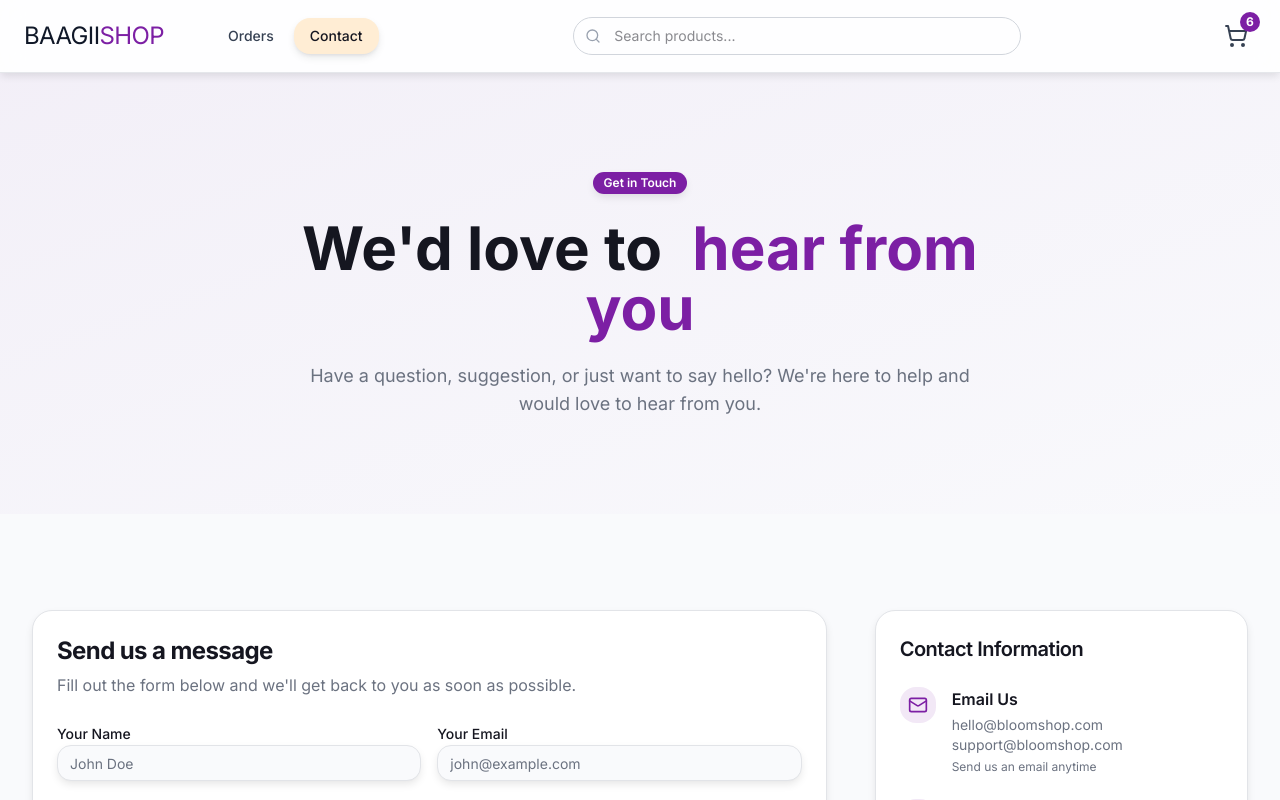
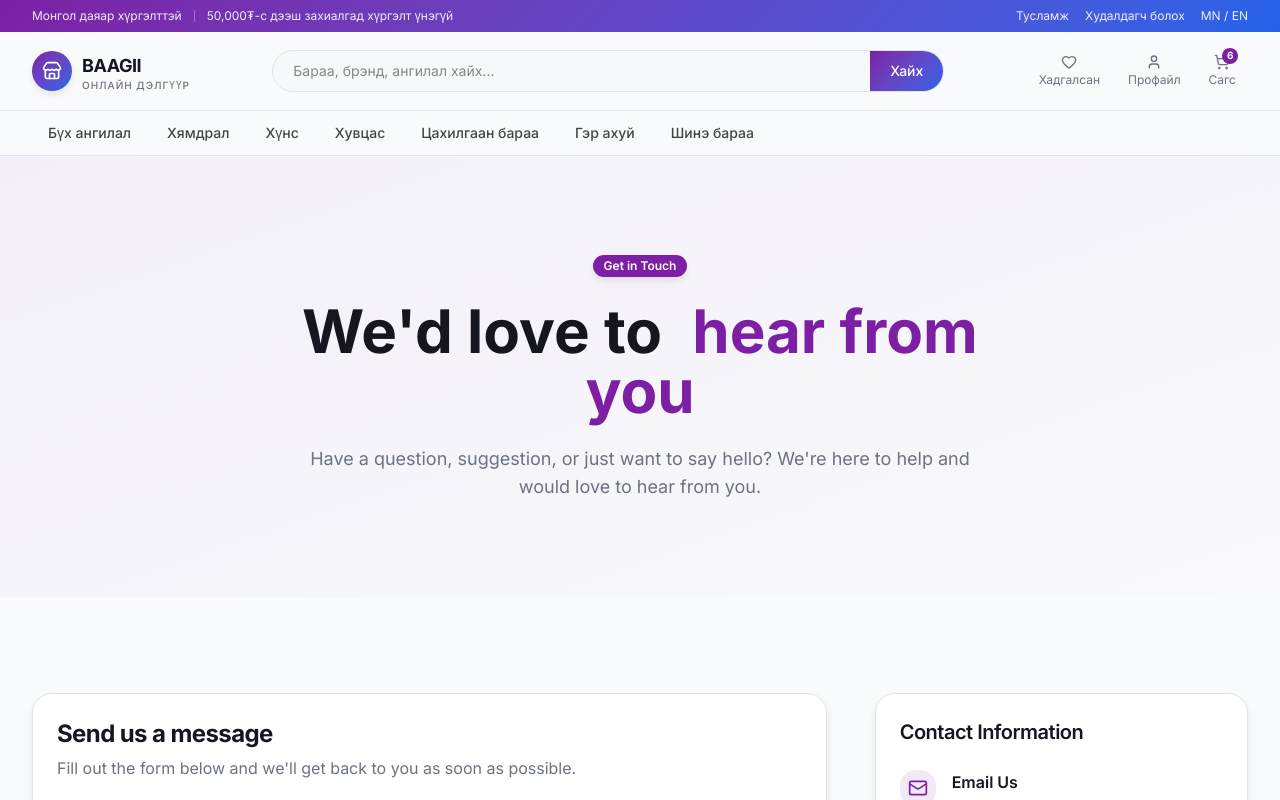
Before and after one commit to Aagii06/baagii-shop, a Next.js app in the folder web/: page /contact in a window 1280 px wide. Shown: the top 800 px of the page. Built offline with nearby package versions, Linux system fonts and the light colour scheme.

Commit message:
Update Header.tsx

```diff
--- a/web/src/components/layout/Header.tsx
+++ b/web/src/components/layout/Header.tsx
@@ -1,214 +1,295 @@
 "use client";
 
+import { Button } from "@/components/ui/button";
+import { categories } from "@/lib/categories";
 import { useAppSelector } from "@/store/hooks";
-import { Menu, Search, ShoppingCart, X } from "lucide-react";
+import {
+  Heart,
+  Menu,
+  Search,
+  ShoppingCart,
+  Store,
+  User,
+  X,
+} from "lucide-react";
 import Link from "next/link";
+import { useRouter, useSearchParams } from "next/navigation";
 import { usePathname } from "next/navigation";
 import { useCallback, useEffect, useState } from "react";
-import { Button } from "../ui/button";
+
+const categoryTabs = [
+  { label: "Бүх ангилал", href: "/search" },
+  { label: "Хямдрал", href: "/search?sale=1" },
+  { label: "Хүнс", href: "/search?category=huns" },
+  { label: "Хувцас", href: "/search?category=huvtsas" },
+  { label: "Цахилгаан бараа", href: "/search?category=tsahilgaan-baraa" },
+  { label: "Гэр ахуй", href: "/search?category=ger-akhui" },
+  { label: "Шинэ бараа", href: "/search?sort=new" },
+];
 
 export default function Header() {
   const cart = useAppSelector((state) => state.cart);
   const cartCount =
     cart?.reduce((total, item) => total + item.quantity, 0) || 0;
   const [isMobileOpen, setIsMobileOpen] = useState(false);
-  const [isScrolled, setIsScrolled] = useState(false);
   const [searchQuery, setSearchQuery] = useState("");
-  const [isSearchOpen, setIsSearchOpen] = useState(false);
+  const [isMobileSearchOpen, setIsMobileSearchOpen] = useState(false);
   const pathname = usePathname();
-
-  useEffect(() => {
-    const handleScroll = () => {
-      setIsScrolled(window.scrollY > 10);
-    };
-
-    window.addEventListener("scroll", handleScroll);
-    return () => window.removeEventListener("scroll", handleScroll);
-  }, []);
+  const searchParams = useSearchParams();
+  const router = useRouter();
 
   useEffect(() => {
     setIsMobileOpen(false);
+    setIsMobileSearchOpen(false);
   }, [pathname]);
 
   const toggleMobileMenu = useCallback(() => {
     setIsMobileOpen((prev) => !prev);
   }, []);
 
-  const closeMobileMenu = useCallback(() => {
-    setIsMobileOpen(false);
-  }, []);
+  const handleSearchSubmit = (e: React.FormEvent) => {
+    e.preventDefault();
+    router.push(
+      searchQuery ? `/search?q=${encodeURIComponent(searchQuery)}` : "/search"
+    );
+  };
 
-  const isActivePath = (path: string) => pathname === path;
+  const activeCategory = searchParams.get("category");
+  const activeSale = searchParams.get("sale");
+  const activeSort = searchParams.get("sort");
 
-  const navItems = [
-    { href: "/orders", label: "Orders" },
-    { href: "/contact", label: "Contact" },
-  ];
+  const isTabActive = (href: string) => {
+    if (pathname !== "/search") return false;
+    if (href === "/search") return !activeCategory && !activeSale && !activeSort;
+    if (href.includes("sale=1")) return activeSale === "1";
+    if (href.includes("sort=new")) return activeSort === "new";
+    const cat = href.split("category=")[1];
+    return cat ? activeCategory === cat : false;
+  };
 
   return (
-    <header
-      className={`sticky top-0 z-50 transition-all duration-300 ${
-        isScrolled
-          ? "bg-white/95 backdrop-blur-xl border-b border-gray-200 shadow-lg"
-          : "bg-white/80 backdrop-blur-md border-b border-gray-200 shadow-sm"
-      }`}
-    >
-      <div className="container mx-auto px-4 sm:px-6 py-4">
-        <div className="flex items-center justify-between">
-          <div className="flex items-center space-x-8 lg:space-x-12">
-            <Link
-              className="text-2xl tracking-tight text-gray-900 hover:text-gray-700 transition-colors"
-              href="/"
-              aria-label="BloomShop Home"
+    <header className="sticky top-0 z-50 bg-background/95 backdrop-blur-md border-b border-border">
+      <div className="hidden lg:block brand-gradient text-white/90 text-xs">
+        <div className="container mx-auto px-4 sm:px-6 lg:px-8 py-2 flex items-center justify-between">
+          <div className="flex items-center gap-3">
+            <span>Монгол даяар хүргэлттэй</span>
+            <span className="w-px h-3 bg-white/30" />
+            <span>50,000₮-с дээш захиалгад хүргэлт үнэгүй</span>
+          </div>
+          <div className="flex items-center gap-4">
+            <Link href="/contact" className="hover:text-white transition-colors">
+              Тусламж
+            </Link>
+            <Link href="/contact" className="hover:text-white transition-colors">
+              Худалдагч болох
+            </Link>
+            <span>MN / EN</span>
+          </div>
+        </div>
+      </div>
+
+      <div className="container mx-auto px-4 sm:px-6 lg:px-8 py-3 lg:py-4">
+        <div className="flex items-center gap-3 lg:gap-6">
+          <button
+            onClick={toggleMobileMenu}
+            className="lg:hidden p-2 -ml-2 rounded-full hover:bg-muted transition-colors shrink-0"
+            aria-label="Цэс нээх"
+            aria-expanded={isMobileOpen}
+          >
+            {isMobileOpen ? (
+              <X className="h-5 w-5 text-foreground" />
+            ) : (
+              <Menu className="h-5 w-5 text-foreground" />
+            )}
+          </button>
+
+          <Link
+            href="/"
+            aria-label="BAAGII SHOP Нүүр"
+            className="flex items-center gap-2.5 shrink-0"
+          >
+            <span className="brand-gradient flex h-9 w-9 sm:h-10 sm:w-10 items-center justify-center rounded-xl text-white shadow-sm">
+              <Store className="h-5 w-5" />
+            </span>
+            <span className="hidden sm:flex flex-col leading-none">
+              <span className="text-lg font-bold tracking-tight text-foreground">
+                BAAGII
+              </span>
+              <span className="text-[10px] font-medium tracking-widest text-muted-foreground">
+                ОНЛАЙН ДЭЛГҮҮР
+              </span>
+            </span>
+          </Link>
+
+          <form
+            onSubmit={handleSearchSubmit}
+            className="hidden md:flex flex-1 max-w-2xl mx-auto"
+          >
+            <div className="flex w-full rounded-full border border-border bg-muted/40 focus-within:ring-2 focus-within:ring-primary/40 transition-shadow overflow-hidden">
+              <input
+                type="search"
+                placeholder="Бараа, брэнд, ангилал хайх..."
+                value={searchQuery}
+                onChange={(e) => setSearchQuery(e.target.value)}
+                className="w-full bg-transparent pl-5 pr-2 py-2.5 text-sm focus:outline-none"
+                aria-label="Бараа хайх"
+              />
+              <button
+                type="submit"
+                className="brand-gradient text-white text-sm font-medium px-5 shrink-0 hover:opacity-90 transition-opacity"
+              >
+                Хайх
+              </button>
+            </div>
+          </form>
+
+          <button
+            onClick={() => setIsMobileSearchOpen((prev) => !prev)}
+            className="md:hidden ml-auto p-2 rounded-full hover:bg-muted transition-colors"
+            aria-label="Хайх"
+          >
+            <Search className="h-5 w-5 text-foreground" />
+          </button>
+
+          <div className="hidden md:flex items-center gap-1 shrink-0">
+            <Button
+              variant="ghost"
+              asChild
+              className="flex-col h-auto gap-0.5 px-3 py-1.5 text-xs font-normal text-muted-foreground hover:text-foreground"
             >
-              BAAGII<span className="text-primary">SHOP</span>
-            </Link>
-
-            <nav
-              className="hidden md:flex items-center space-x-1"
-              role="navigation"
-              aria-label="Main navigation"
+              <Link href="/orders">
+                <Heart className="h-5 w-5" />
+                Хадгалсан
+              </Link>
+            </Button>
+            <Button
+              variant="ghost"
+              asChild
+              className="flex-col h-auto gap-0.5 px-3 py-1.5 text-xs font-normal text-muted-foreground hover:text-foreground"
             >
-              {navItems.map(({ href, label }) => (
-                <Link
-                  key={href}
-                  href={href}
-                  className={`relative py-2 px-4 rounded-lg text-sm font-medium transition-all duration-200 ${
-                    isActivePath(href)
-                      ? "bg-orange-100 shadow-md"
-                      : "text-gray-700 hover:bg-gray-100 hover:text-gray-900"
-                  }`}
-                  aria-current={isActivePath(href) ? "page" : undefined}
-                >
-                  {label}
-                </Link>
-              ))}
-            </nav>
+              <Link href="/orders">
+                <User className="h-5 w-5" />
+                Профайл
+              </Link>
+            </Button>
+            <Button
+              variant="ghost"
+              asChild
+              className="relative flex-col h-auto gap-0.5 px-3 py-1.5 text-xs font-normal text-muted-foreground hover:text-foreground"
+            >
+              <Link href="/cart">
+                <span className="relative">
+                  <ShoppingCart className="h-5 w-5" />
+                  {cartCount > 0 && (
+                    <span className="absolute -top-1.5 -right-2 bg-primary text-primary-foreground text-[10px] font-bold rounded-full min-w-[16px] h-4 flex items-center justify-center px-1">
+                      {cartCount > 99 ? "99+" : cartCount}
+                    </span>
+                  )}
+                </span>
+                Сагс
+              </Link>
+            </Button>
           </div>
 
-          <div className="hidden lg:flex flex-1 max-w-md mx-8">
-            <form className="relative w-full">
+          <Link
+            href="/cart"
+            className="relative md:hidden p-2 rounded-full hover:bg-muted transition-colors"
+            aria-label={`Сагс, ${cartCount} бараа`}
+          >
+            <ShoppingCart className="h-5 w-5 text-foreground" />
+            {cartCount > 0 && (
+              <span className="absolute -top-0.5 -right-0.5 bg-primary text-primary-foreground text-[10px] font-bold rounded-full min-w-[16px] h-4 flex items-center justify-center px-1">
+                {cartCount > 99 ? "99+" : cartCount}
+              </span>
+            )}
+          </Link>
+        </div>
+
+        {isMobileSearchOpen && (
+          <form
+            onSubmit={handleSearchSubmit}
+            className="md:hidden mt-3 animate-in slide-in-from-top duration-200"
+          >
+            <div className="flex w-full rounded-full border border-border bg-muted/40 overflow-hidden">
               <input
                 type="search"
-                placeholder="Search products..."
+                placeholder="Бараа хайх..."
                 value={searchQuery}
                 onChange={(e) => setSearchQuery(e.target.value)}
-                className="w-full pl-10 pr-4 py-2 text-sm border border-gray-300 rounded-full focus:outline-none focus:ring-2 focus:ring-gray-900 focus:border-transparent transition-all"
-                aria-label="Search products"
+                className="w-full bg-transparent pl-5 pr-2 py-2.5 text-sm focus:outline-none"
+                aria-label="Бараа хайх"
+                autoFocus
               />
-              <Search className="absolute left-3 top-1/2 transform -translate-y-1/2 h-4 w-4 text-gray-400" />
-            </form>
-          </div>
+              <button
+                type="submit"
+                className="brand-gradient text-white text-sm font-medium px-5 shrink-0"
+              >
+                Хайх
+              </button>
+            </div>
+          </form>
+        )}
+      </div>
 
-          <div className="flex items-center space-x-2 sm:space-x-4">
-            <button
-              onClick={() => setIsSearchOpen(!isSearchOpen)}
-              className="lg:hidden p-2 rounded-full hover:bg-gray-100 transition-colors"
-              aria-label="Search"
-            >
-              <Search className="h-5 w-5 text-gray-700" />
-            </button>
-
-            <button
-              onClick={toggleMobileMenu}
-              className="md:hidden p-2 rounded-full hover:bg-gray-100 transition-colors"
-              aria-label="Toggle navigation menu"
-              aria-expanded={isMobileOpen}
-            >
-              {isMobileOpen ? (
-                <X className="h-6 w-6 text-gray-700" />
-              ) : (
-                <Menu className="h-6 w-6 text-gray-700" />
-              )}
-            </button>
-
-            <Link
-              href="/cart"
-              className="relative p-2 rounded-full hover:bg-gray-100 transition-all duration-200 group"
-              aria-label={`Shopping cart with ${cartCount} items`}
-            >
-              <ShoppingCart className="h-6 w-6 text-gray-700 group-hover:text-gray-900 transition-colors" />
-              {cartCount > 0 && (
-                <span
-                  className="absolute -top-1 -right-1 bg-primary text-white text-xs font-bold rounded-full min-w-[20px] h-5 flex items-center justify-center px-1"
-                  aria-label={`${cartCount} items in cart`}
-                >
-                  {cartCount > 99 ? "99+" : cartCount}
-                </span>
-              )}
-            </Link>
-
-            {/* <div className="hidden sm:flex items-center space-x-2">
-              <Link href="/">
-                <Button variant="ghost" size="sm" className="text-sm">
-                  Sign In
-                </Button>
+      <nav
+        className="hidden lg:block border-t border-border"
+        role="navigation"
+        aria-label="Ангилал"
+      >
+        <div className="container mx-auto px-4 sm:px-6 lg:px-8">
+          <div className="flex items-center gap-1 overflow-x-auto no-scrollbar">
+            {categoryTabs.map(({ href, label }) => (
+              <Link
+                key={label}
+                href={href}
+                className={`relative py-3 px-4 text-sm font-medium whitespace-nowrap transition-colors ${
+                  isTabActive(href)
+                    ? "text-primary"
+                    : "text-foreground/80 hover:text-foreground"
+                }`}
+              >
+                {label}
+                {isTabActive(href) && (
+                  <span className="absolute left-4 right-4 -bottom-px h-0.5 bg-primary rounded-full" />
+                )}
               </Link>
-              <Link href="/">
-                <Button size="sm" variant="default" className="text-sm">
-                  Sign Up
-                </Button>
-              </Link>
-            </div> */}
+            ))}
           </div>
         </div>
+      </nav>
 
-        {isSearchOpen && (
-          <div className="lg:hidden mt-4 animate-in slide-in-from-top duration-200">
-            <form className="relative">
-              <input
-                type="search"
-                placeholder="Search products..."
-                value={searchQuery}
-                onChange={(e) => setSearchQuery(e.target.value)}
-                className="w-full pl-10 pr-4 py-3 text-sm border border-gray-300 rounded-lg focus:outline-none focus:ring-2 focus:ring-gray-900 focus:border-transparent"
-                aria-label="Search products"
-                autoFocus
-              />
-              <Search className="absolute left-3 top-1/2 transform -translate-y-1/2 h-4 w-4 text-gray-400" />
-            </form>
+      {isMobileOpen && (
+        <nav
+          className="lg:hidden border-t border-border animate-in slide-in-from-top duration-200"
+          role="navigation"
+          aria-label="Гар утасны цэс"
+        >
+          <div className="container mx-auto px-4 py-4 space-y-1">
+            {categoryTabs.map(({ href, label }) => (
+              <Link
+                key={label}
+                href={href}
+                className="block py-2.5 px-3 rounded-lg text-sm font-medium text-foreground hover:bg-muted transition-colors"
+              >
+                {label}
+              </Link>
+            ))}
+            <div className="h-px bg-border my-2" />
+            <Link
+              href="/orders"
+              className="flex items-center gap-2 py-2.5 px-3 rounded-lg text-sm font-medium text-foreground hover:bg-muted transition-colors"
+            >
+              <User className="h-4 w-4" /> Миний профайл
+            </Link>
+            <Link
+              href="/contact"
+              className="flex items-center gap-2 py-2.5 px-3 rounded-lg text-sm font-medium text-foreground hover:bg-muted transition-colors"
+            >
+              Тусламж
+            </Link>
           </div>
-        )}
-
-        {isMobileOpen && (
-          <nav
-            className="md:hidden mt-4 animate-in slide-in-from-top duration-200"
-            role="navigation"
-            aria-label="Mobile navigation"
-          >
-            <div className="flex flex-col space-y-3 pb-4 border-b border-gray-200">
-              {navItems.map(({ href, label }) => (
-                <Link
-                  key={href}
-                  href={href}
-                  onClick={closeMobileMenu}
-                  className={`text-sm font-medium py-2 px-3 rounded-lg transition-all ${
-                    isActivePath(href)
-                      ? "bg-orange-100"
-                      : "text-gray-700 hover:text-gray-900 hover:bg-gray-50"
-                  }`}
-                  aria-current={isActivePath(href) ? "page" : undefined}
-                >
-                  {label}
-                </Link>
-              ))}
-            </div>
-
-            <div className="flex flex-col space-y-3 pt-4 sm:hidden">
-              <Button variant="outline" className="w-full text-sm" asChild>
-                <Link href="/" onClick={closeMobileMenu}>
-                  Sign In
-                </Link>
-              </Button>
-              <Button className="w-full text-sm" variant="default" asChild>
-                <Link href="/" onClick={closeMobileMenu}>
-                  Sign Up
-                </Link>
-              </Button>
-            </div>
-          </nav>
-        )}
-      </div>
+        </nav>
+      )}
     </header>
   );
 }
```
